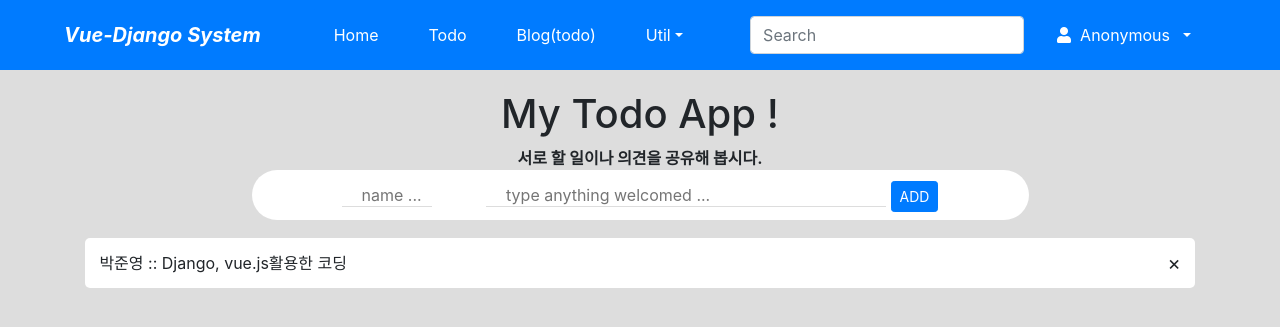
After one commit to Jmoon144/vue.js-django2, a Django app: page /todo/ in a window 1280 px wide. The commit adds this page. Shown: the top 327 px of the page. Run offline with Django 3.2, Linux system fonts and the light colour scheme.

Commit message:
vue.js 1차 코딩

```diff
--- a/Project/settings.py
+++ b/Project/settings.py
@@ -26,7 +26,7 @@ SECRET_KEY = 'django-insecure-lfvn8^lzn66cvp@d*9zk#_wnk-wmj@0+@f8$21h+#dnur(o)9u
 # SECURITY WARNING: don't run with debug turned on in production!
 DEBUG = True
 
-ALLOWED_HOSTS = []
+ALLOWED_HOSTS = ['*']
 
 
 # Application definition
@@ -107,7 +107,7 @@ AUTH_PASSWORD_VALIDATORS = [
 
 LANGUAGE_CODE = 'en-us'
 
-TIME_ZONE = 'asia/Seoul'
+TIME_ZONE = 'Asia/Seoul'
 
 USE_I18N = True
 
@@ -120,6 +120,7 @@ USE_TZ = False
 # https://docs.djangoproject.com/en/3.2/howto/static-files/
 
 STATIC_URL = '/static/'
+
 STATICFILES_DIRS = [os.path.join(BASE_DIR, 'static')]
 
 # Default primary key field type
--- a/templates/base.html
+++ b/templates/base.html
@@ -32,7 +32,7 @@
                 <a class="nav-link text-white" href="{% url 'home' %}">Home</a>
             </li>
             <li class="nav-item mx-1 btn btn-primary">
-                <a class="nav-link text-white" href="{% url 'home' %}">Todo</a>
+                <a class="nav-link text-white" href="{% url 'todo:index' %}">Todo</a>
             </li>
             <li class="nav-item mx-1 btn btn-primary">
                 <a class="nav-link text-white" href="{% url 'home' %}">Blog(todo)</a>
--- /dev/null
+++ b/todo/templates/todo/todo_index.html
@@ -0,0 +1,114 @@
+{% extends 'base.html' %}
+
+{% block title %}Vue.js - Django todo app{% endblock %}
+
+{% block extra-style %}
+
+<style>
+    body {
+        text-align: center;
+        background-color: #ddd;
+    }
+    .inputBox {
+        margin: auto;
+        width: 70%;
+        background: white;
+        height: 50px;
+        border-radius: 50px;
+        line-height: 50px;
+    }
+    .inputBox .name {
+        border-style: none;
+        border-bottom: 1px solid #ddd;
+        width: 90px;
+        padding-left: 20px;
+        line-height: 20px;
+    }
+    .inputBox .todo {
+        border-style: none;
+        border-bottom: 1px solid #ddd;
+        width: 400px;
+        margin-left: 50px;
+        padding-left: 20px;
+        line-height: 20px;
+    }
+    .todoList {
+        list-style: none;
+        padding: 10px 0;
+        text-align: left;
+    }
+    .todoList li {
+        display: flex;
+        height: 50px;
+        line-height: 50px;
+        margin: 0.5rem 0;
+        padding: 0 0.9rem;
+        background: white;
+        border-radius: 5px;
+    }
+    .removeBtn {
+        margin-left: auto;
+        font-size: 20px;
+    }
+    .removeBtn:hover {
+        color : red;
+    }
+</style>
+{% endblock %}
+
+{% block content %}
+<div id='app'>
+
+    <h1>My Todo App !</h1>
+    <strong>서로 할 일이나 의견을 공유해 봅시다.</strong>
+    <br>
+
+    <div class="inputBox">
+        <input class="name" type="text" placeholder="name ..." v-model.trim="name">
+        <input class="todo" type="text" placeholder="type anything welcomed ..."
+            v-model.trim="todo" v-on:keyup.enter="add_todo()">
+        <button v-on:click="add_todo()" class="btn btn-primary btn-sm">ADD</button>
+    </div>
+
+    <ul class="todoList">
+        <li v-for="(todo, index) in todoList">
+            <span>[[ todo.name ]] :: [[ todo.todo ]]</span>
+            <span class="removeBtn" v-on:click="remove_todo(index)">&#x00D7</span>
+        </li>
+    </ul>
+
+</div>
+{% endblock %}
+
+{% block extra-script %}
+<script src="https://unpkg.com/vue/dist/vue.min.js"></script>
+<script>
+    var vm = new Vue({
+        //장고랑 에러 해결
+        delimiters: ['[[', ']]'],
+        el: '#app',
+        data: {
+            name: '',
+            todo: '',
+            todoList:[
+                {name: '박준영', todo: 'Django, vue.js활용한 코딩'}
+            ],
+        },
+        methods: {
+            add_todo: function() {
+                console.log("add_todo()...");
+                if (this.name == '') this. name = '사용자';
+                if (this.todo == '') return;
+
+                this.todoList.push({name: this.name, todo: this.todo});
+                this.name = this.todo = '';
+
+            },
+            remove_todo: function(index) {
+                console.log("remove_todo()....", index);
+                this.todoList.splice(index, 1);
+            }
+        },
+    })
+</script>
+{% endblock %}
--- a/todo/urls.py
+++ b/todo/urls.py
@@ -3,6 +3,7 @@ from django.urls import path
 from . import views
 
 app_name = 'todo'
+
 urlpatterns = [
     path('', views.TodoTV.as_view(), name='index')
 ]
```
